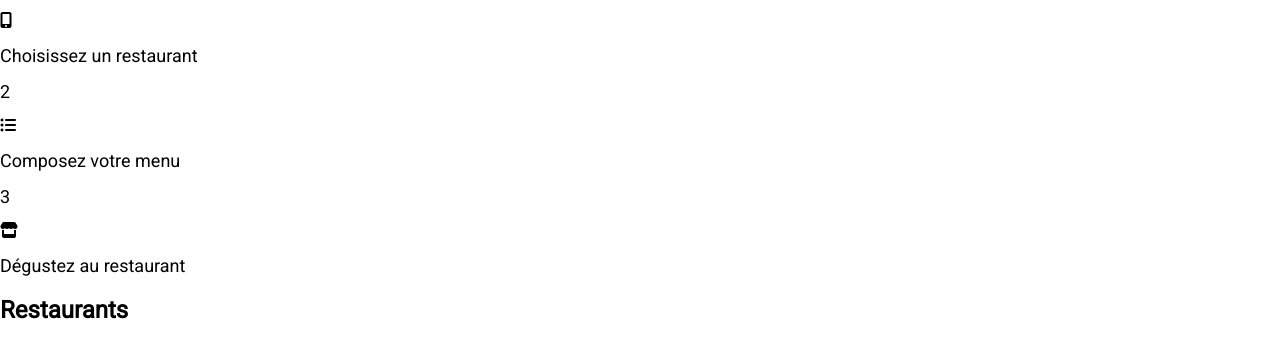
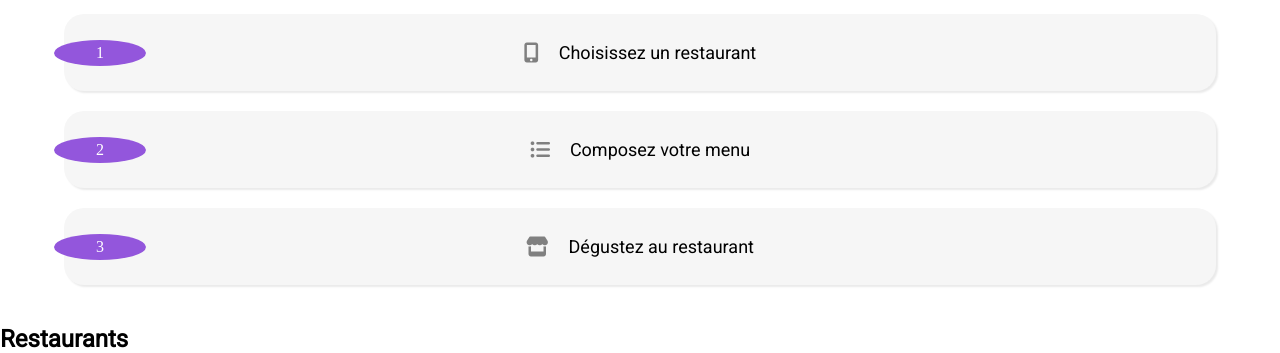
Before and after one commit to mooviix/Chenoufi_Samy_P3, a website: page index.html in a window 1280 px wide. Shown: the part 501-854 px from the top of the page. Before the commit the page ends 825 px from the top, so only its background shows below. Drawn offline with Linux system fonts and the light colour scheme.

Commit message:
texte et boutton page acceuil

```diff
--- a/index.html
+++ b/index.html
@@ -36,24 +36,30 @@
         </div>
         <button>Explorer nos restaurants</button>
       </div>
-      <h1>Fonctionnement</h1>
+      <h1 class="choix">Fonctionnement</h1>
       <nav>
-        <div class="navigation">
-          <div class="choisissez">
-            <h2>1</h2>
-            <i class="fa-solid fa-mobile-screen-button"></i>
-            <h2>Choisissez un restaurant</h2>
+        <div class="choixCase">
+          <div>
+            <p>1</p>
           </div>
-          <div class="composez">
-            <h2>2</h2>
-            <i class="fa-solid fa-list-ul"></i>
-            <h2>Composez votre menu</h2>
+          <i class="fa-solid fa-mobile-screen-button"></i>
+          <h2>Choisissez un restaurant</h2>
+        </div>
+
+        <div class="choixCase">
+          <div>
+            <p>2</p>
           </div>
-          <div class="degustez">
-            <h2>3</h2>
-            <i class="fa-solid fa-store"></i>
-            <h2>Dégustez au restaurant</h2>
+          <i class="fa-solid fa-list-ul"></i>
+          <h2>Composez votre menu</h2>
+        </div>
+
+        <div class="choixCase">
+          <div>
+            <p>3</p>
           </div>
+          <i class="fa-solid fa-store"></i>
+          <h2>Dégustez au restaurant</h2>
         </div>
       </nav>
       <section class="restaurant">
--- a/sass/pages/_acceuil.scss
+++ b/sass/pages/_acceuil.scss
@@ -14,8 +14,7 @@ header{
 
 .localisation{
     display: flex;
-    justify-content: center;
-    align-items: center;
+    @include center;;
     height: 50px;
     background-color: var(--colorGrey);
 
@@ -40,8 +39,7 @@ header{
 
     button{
         display: flex;
-        justify-content: center;
-        align-items: center;
+        @include center;
         text-align: center;
         background: linear-gradient(var(--colorSecondary),var(--colorPrimary));
         border-radius: 35px;
@@ -52,3 +50,49 @@ header{
         border: none;
     }
 }
+
+.choix{
+    margin-left: 15px;
+    margin-top: 54px;
+    font-size: 24px;
+}
+
+nav{
+    display: flex;
+    flex-direction: column;
+    justify-content: center;
+    align-items: center;
+    margin-top: 30px;
+
+    > .choixCase{
+        display: flex;
+        @include center;
+        width: 90%;
+        height: 77px;
+        background-color: var(--colorSilver);
+        border-radius: 20px;
+        margin-bottom: 20px;
+        position: relative;
+        box-shadow: 2px 2px 2px var(--colorGrey);
+
+        > i{
+            padding-right: 20px;
+            font-size: 20px;
+            color: grey;
+        }
+
+        > div{
+            display: flex;
+            @include center;
+            position: absolute;
+            left: -10px;
+            background-color: var(--colorPrimary);
+            color: white;
+            border-radius: 50%;
+            height: 26px;
+            width: 8%;
+        }
+    }
+
+
+}
```
Also changed, not shown: css/style.css, 1 other file.
